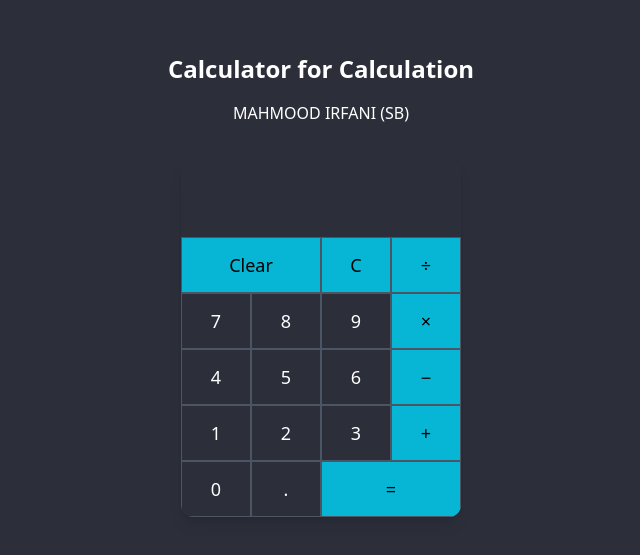
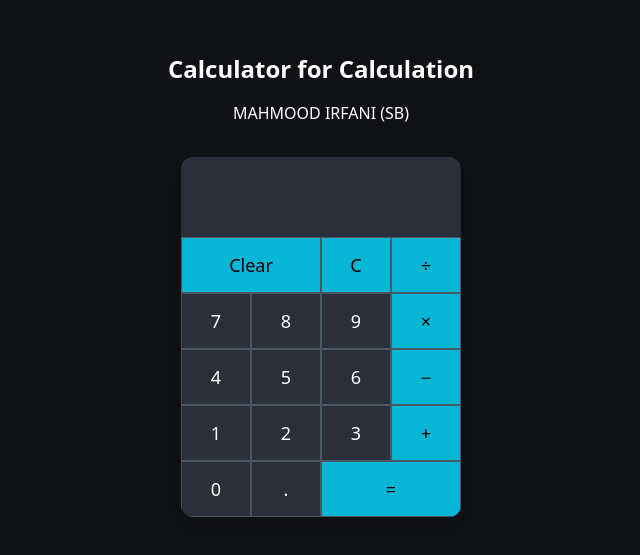
Before and after one commit to MAHMOOD-IRFANI/Calculator-Project-in-React, a React (Vite) app: page / in a window 1280 px wide. Shown: the part 115-670 px from the top of the page, without its empty margins (319-959 px from the left). Built offline with nearby package versions, Linux system fonts and the light colour scheme.

Commit message:
bg change

```diff
--- a/src/Components/Calculator/Calculator.jsx
+++ b/src/Components/Calculator/Calculator.jsx
@@ -66,7 +66,7 @@ export default function Calculator() {
   };
 
   return (
-    <div className="min-h-screen flex flex-col items-center justify-center bg-[#2c2f3a] w-full">
+    <div className="min-h-screen flex flex-col items-center justify-center bg-[#101115] w-full">
       <div className="w-full text-center mb-8 content-center">
         <h1 className="text-white text-2xl font-bold mb-4">
           Calculator for Calculation
```
